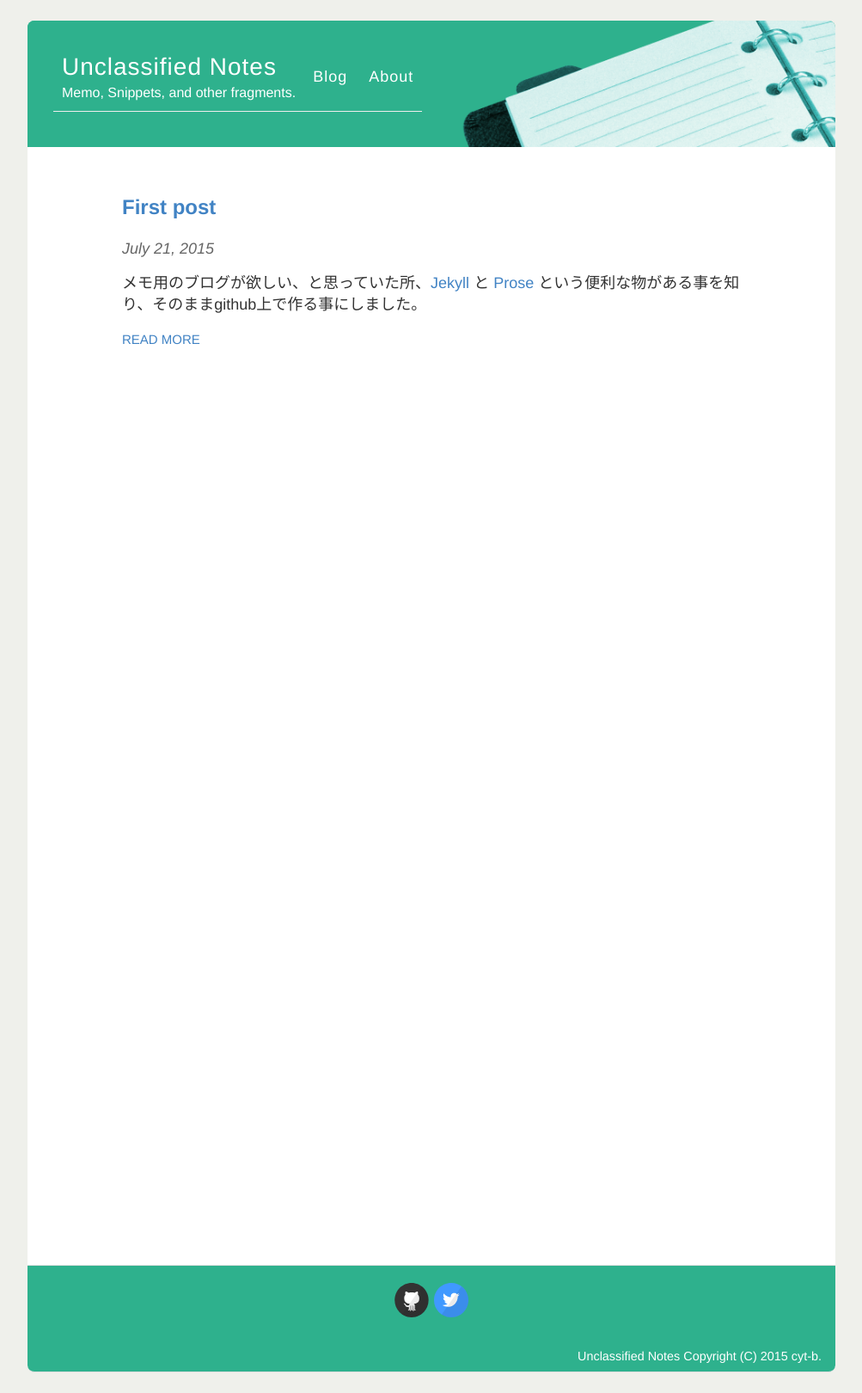
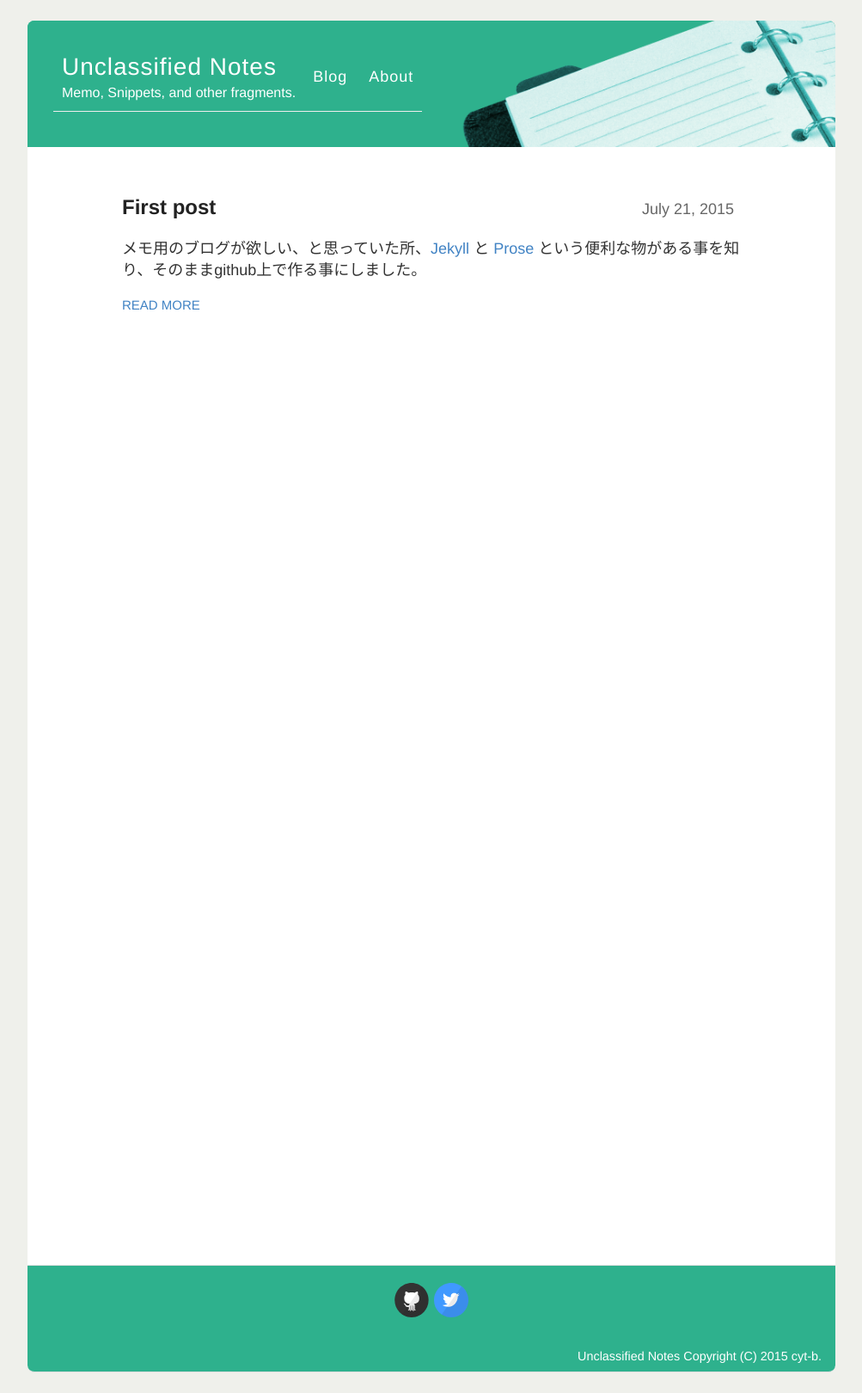
Before and after one commit to cytb/cytb.github.io, a Jekyll site: the page built from index.html, in a window 1280 px wide. Shown: the whole page at 86% size, without its empty margins (138-1141 px from the left). Built offline with Jekyll 4.4.1, drawn with Linux system fonts in a browser that asks for light colours; Markdown is read by kramdown in place of the engine named in the settings.

Commit message:
fix post-date styles and layout.

```diff
--- a/_layouts/post.html
+++ b/_layouts/post.html
@@ -3,8 +3,10 @@ layout: default
 ---
 
 <article class="post">
-  <h1>{{ page.title }}</h1>
-  <div class="date"> {{ page.date | date: "%B %e, %Y" }}</div>
+  <a class="title" href="{{ site.baseurl }}{{ page.url }}">
+    <h2>{{ page.title }}</h2>
+    <div class="date"> {{ page.date | date: "%B %e, %Y" }} </div>
+  </a>
 
   <div class="entry">
     {{ content }}
--- a/index.html
+++ b/index.html
@@ -6,8 +6,10 @@ layout: default
   {% for post in site.posts %}
     <article class="post">
 
-      <h2><a href="{{ site.baseurl }}{{ post.url }}">{{ post.title }}</a></h2>
-      <div class="date"> {{ post.date | date: "%B %e, %Y" }} </div>
+      <a class="title" href="{{ site.baseurl }}{{ post.url }}">
+        <h2>{{ post.title }}</h2>
+        <div class="date"> {{ post.date | date: "%B %e, %Y" }} </div>
+      </a>
 
       <div class="entry">
         {{ post.excerpt }}
--- a/style.scss
+++ b/style.scss
@@ -148,7 +148,6 @@ img {
 }
 
 .date {
-  font-style: italic;
   color: $gray;
 }
 
@@ -292,6 +291,21 @@ nav {
 }
 
 .post {
+  .title {
+    position: relative;
+    display: block;
+
+    .date {
+      position: absolute;
+      right: 8px;
+      top: 25%;
+    }
+
+    h1, h2 {
+      width: auto;
+    }
+  }
+
   blockquote {
     margin: 1.8em .8em;
     border-left: 2px solid $gray;
```
